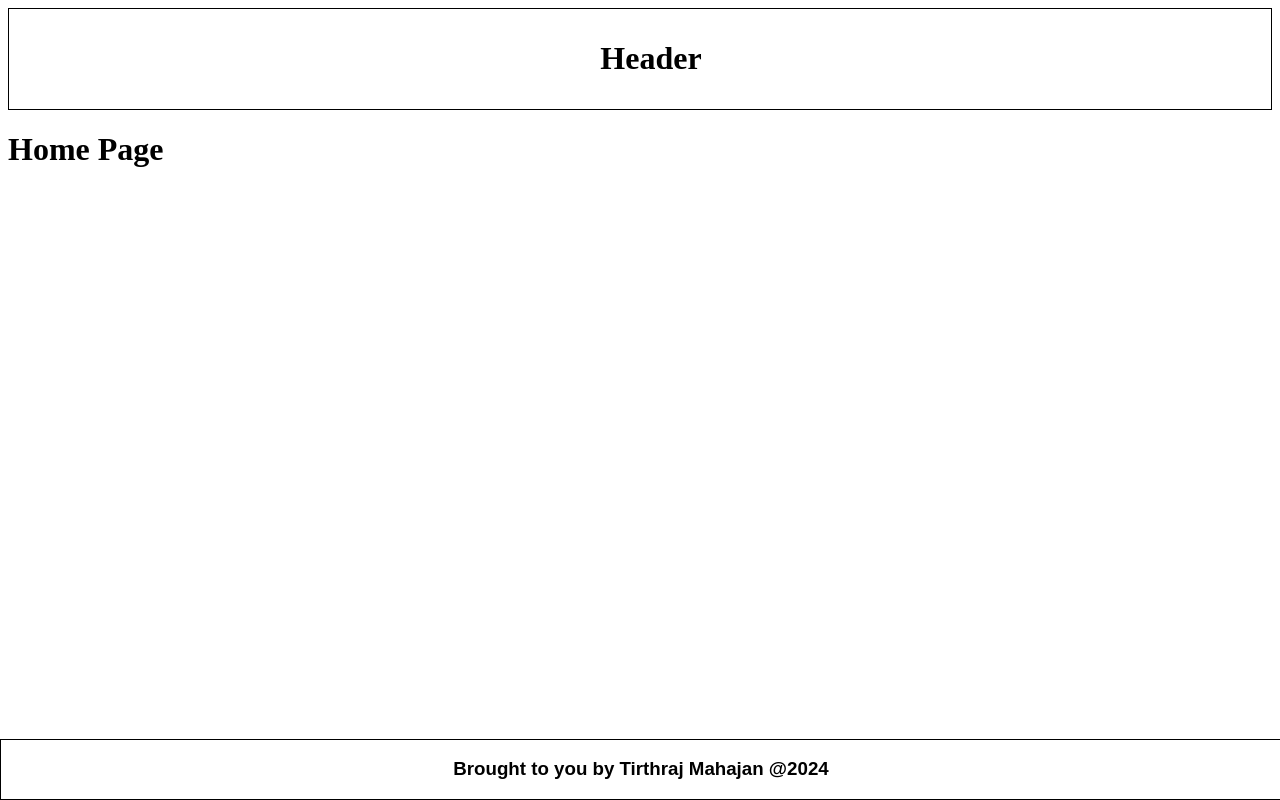
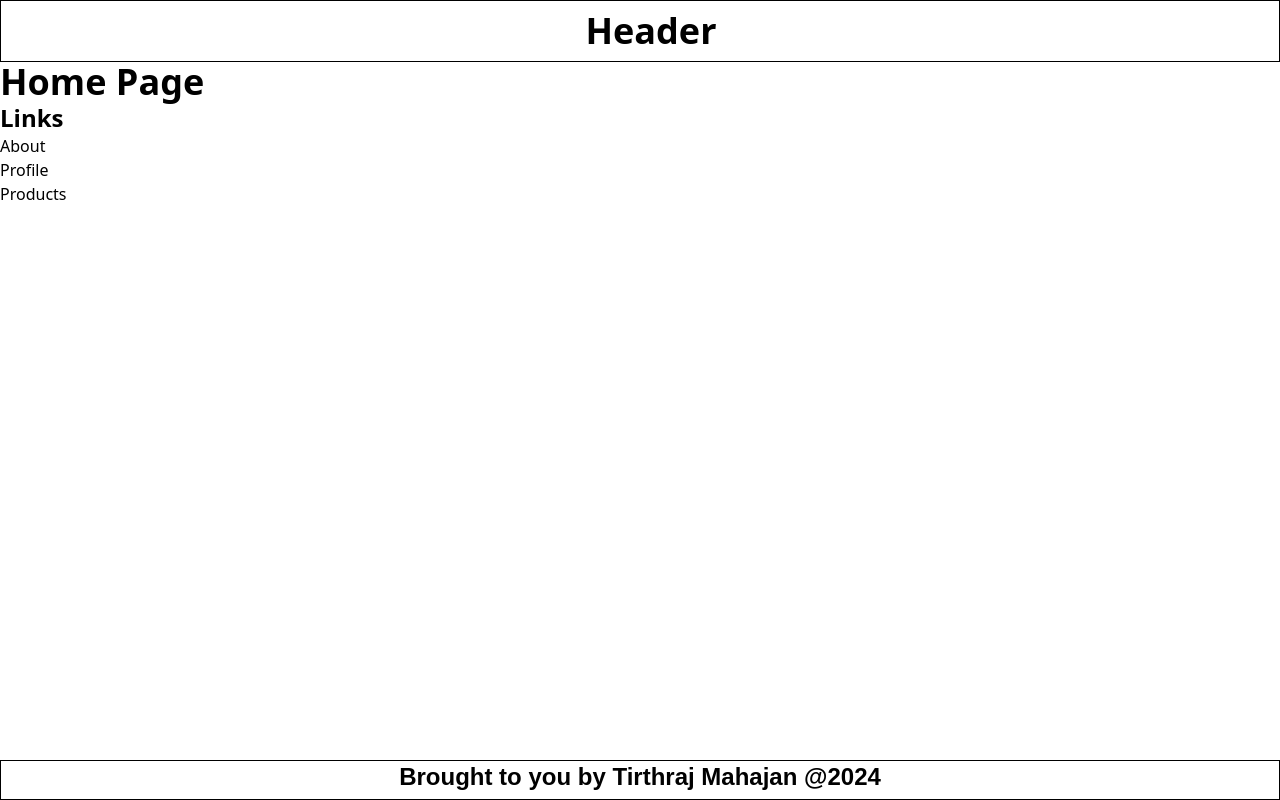
Before and after one commit to tirthraj07/Next-js-Tutorial, a Next.js app in the folder my-app/: page / in a window 1280 px wide. Built offline with nearby package versions, Linux system fonts and the light colour scheme.

Commit message:
Adding Tailwind CSS to Next JS

```diff
--- /dev/null
+++ b/my-app/src/app/globals.css
@@ -0,0 +1,45 @@
+@tailwind base;
+@tailwind components;
+@tailwind utilities;
+
+@layer base {
+    h1 {
+    @apply text-4xl;
+    @apply font-bold;
+    }
+    h2 {
+    @apply text-3xl;
+    @apply font-bold;
+    }
+    h3 {
+    @apply text-2xl;
+    @apply font-bold;
+    }
+    h4 {
+    @apply text-xl;
+    @apply font-semibold;
+    }
+    h5 {
+    @apply text-lg; /*or text-lg */
+    @apply font-semibold;
+    }
+    h6 {
+    @apply text-sm;
+    @apply font-semibold;
+    }
+}
+
+@layer components {
+  .btn-blue {
+    @apply bg-blue-500 hover:bg-blue-700 text-white font-bold py-2 px-4 rounded;
+  }
+}
+
+@layer utilities {
+  .filter-none {
+    filter: none;
+  }
+  .filter-grayscale {
+    filter: grayscale(100%);
+  }
+}
--- a/my-app/src/app/layout.tsx
+++ b/my-app/src/app/layout.tsx
@@ -1,4 +1,5 @@
 import { Metadata } from "next"
+import "./globals.css"
 
 export const metadata : Metadata = {
   title:{
--- a/my-app/src/app/page.tsx
+++ b/my-app/src/app/page.tsx
@@ -1,3 +1,19 @@
+import Link from "next/link";
 export default function Home(){
-    return <h1>Home Page</h1>
+    return (
+        <>
+
+            <h1>Home Page</h1>
+
+            <div>
+                <h3>Links</h3>
+                <Link href="/about">About</Link>
+                <br />
+                <Link href="/profile">Profile</Link>
+                <br />
+                <Link href="/products">Products</Link>
+            </div>
+
+        </>)
+    ;
 }
```
